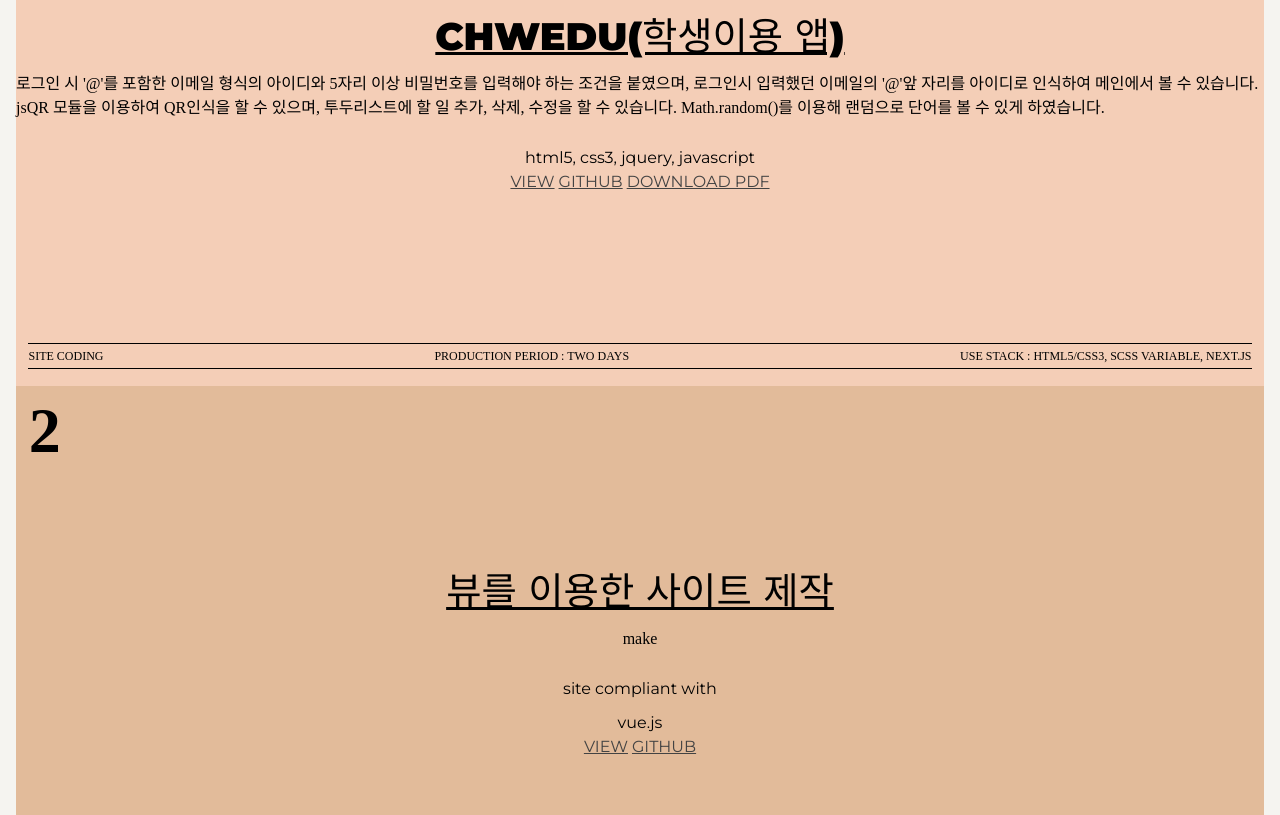
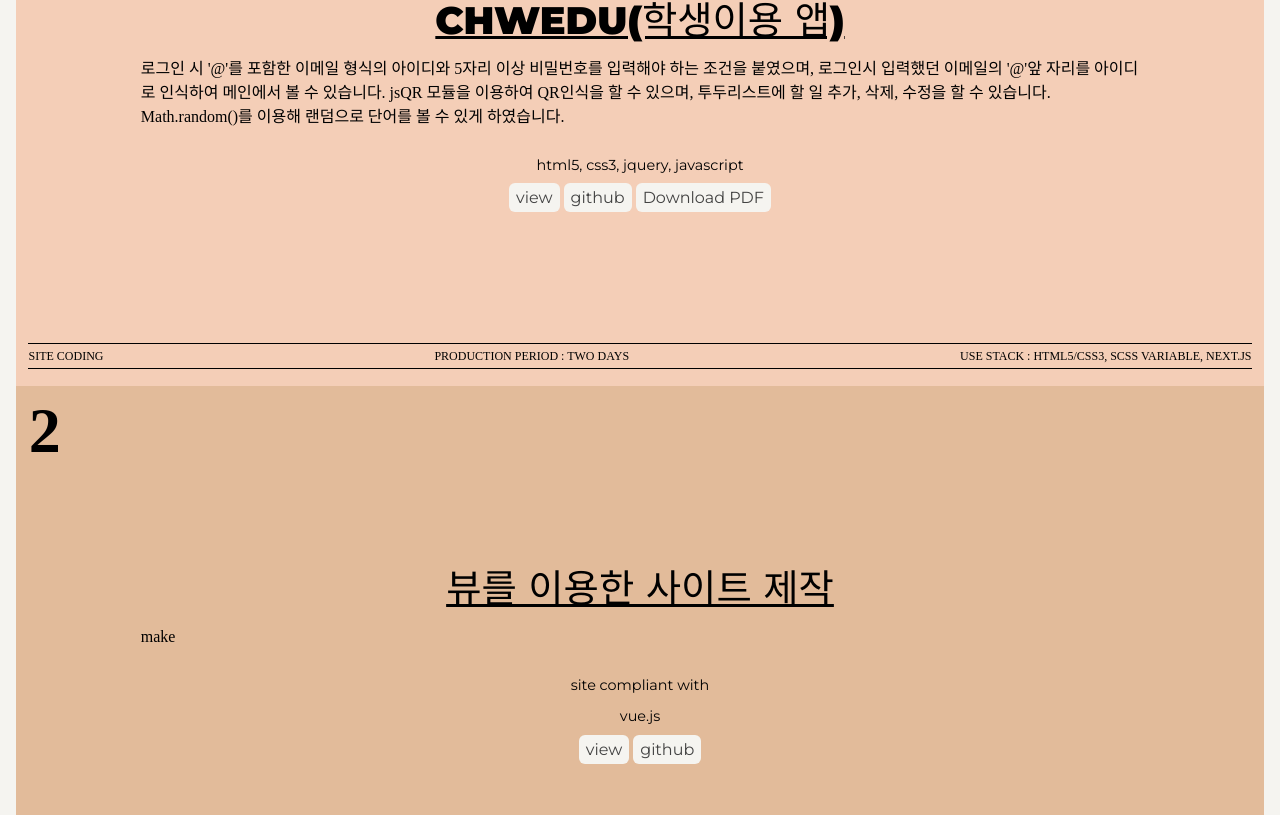
Before and after one commit to sini1004/PORTFOLIO, a React (Create React App) app: page / in a window 1280 px wide. Shown: the part 3065-3880 px from the top of the page. Built offline with nearby package versions, Linux system fonts and the light colour scheme; a small style sheet from the web is missing; a web font is replaced by a local one.

Commit message:
프로젝트 ui 수정

```diff
--- a/src/assets/scss/section/_site.scss
+++ b/src/assets/scss/section/_site.scss
@@ -105,22 +105,30 @@
       .text {
         font-family: var(--mainKor-font);
         margin-bottom: 1rem;
+        width: 80%;
       }
       .text_skill {
-        font-size: 1rem;
+        font-size: 0.9rem;
         margin-top: 10px;
       }
       .btn {
+        margin-top: 10px;
         a {
-          text-decoration: underline;
-          text-transform: uppercase;
+          background-color: var(--baseBg);
+          border: 2px solid transparent;
           color: var(--black200);
           font-size: 1rem;
           transition: all 0.3s;
           margin: 0 2px;
+          padding: 3px 5px;
+          border-radius: 6px;
+          box-sizing: border-box;
 
           &:hover {
-            color: var(--black);
+            background-color: transparent;
+            border: 2px solid var(--baseBg);
+            color: var(--baseBg);
+            box-sizing: border-box;
           }
         }
       }
```
